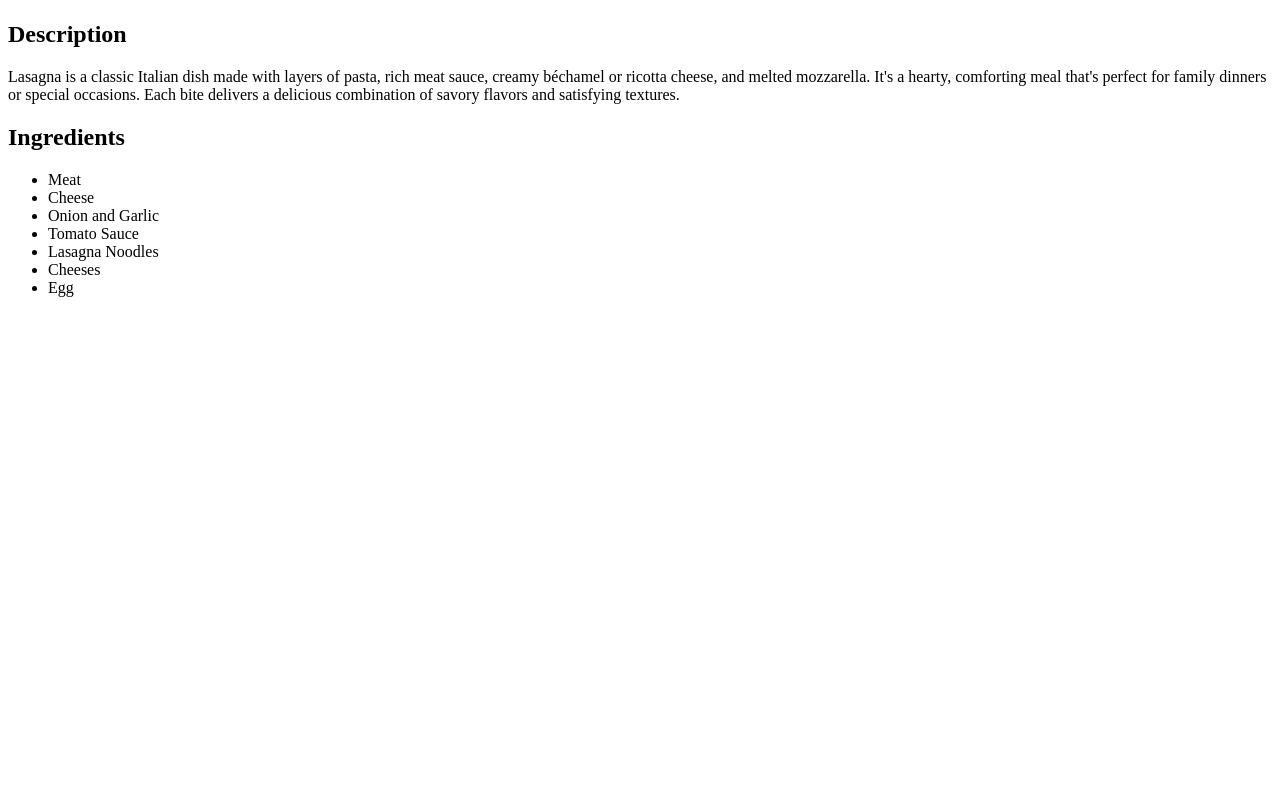
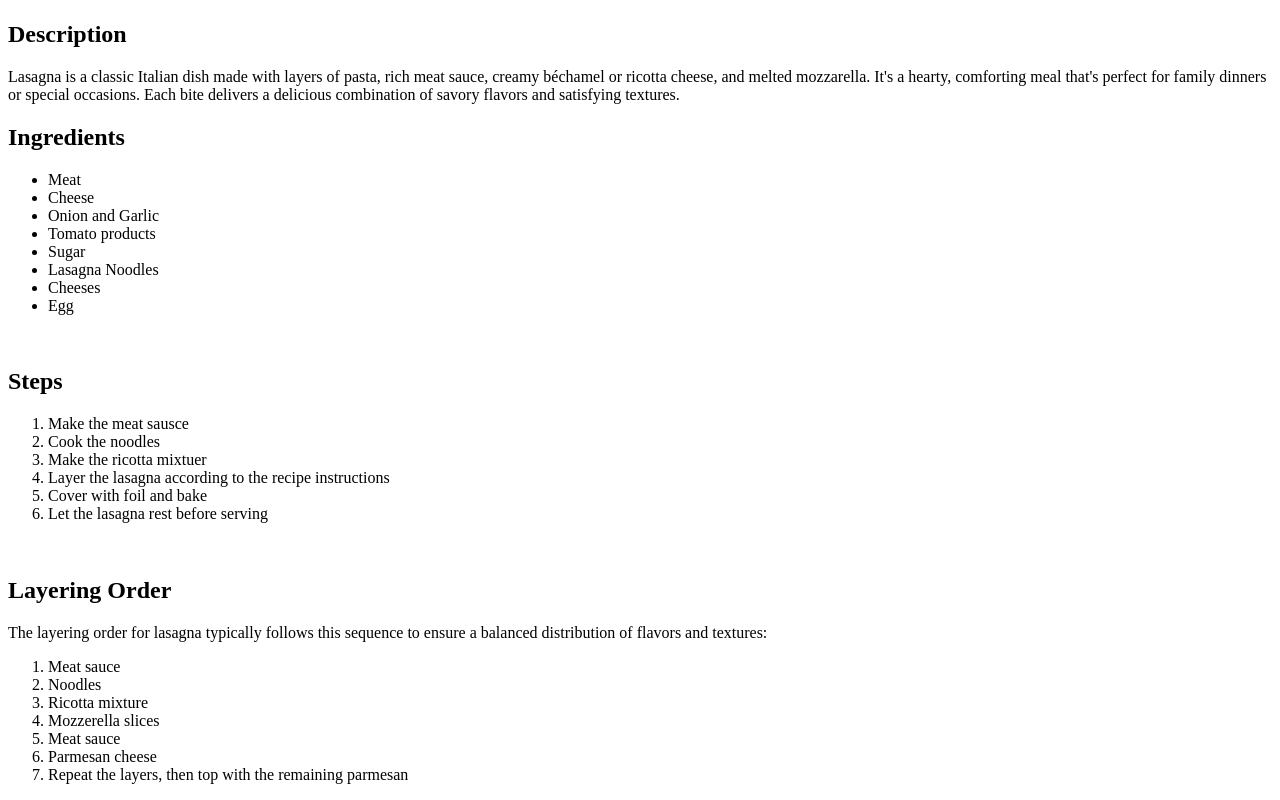
Before and after one commit to grmmjaw/odin-recipes, a plain HTML site: page recipes/lasagna.html in a window 1280 px wide. Shown: the part 401-1201 px from the top of the page. Before the commit the page ends 800 px from the top, so only its background shows below. Drawn offline with Linux system fonts and the light colour scheme.

Commit message:
Completed lasagna page

```diff
--- a/recipes/lasagna.html
+++ b/recipes/lasagna.html
@@ -30,9 +30,39 @@ Lasagna is a classic Italian dish made with layers of pasta, rich meat sauce, cr
         <li>Meat</li>
         <li>Cheese</li>
         <li>Onion and Garlic</li>
-        <li>Tomato Sauce</li>
+        <li>Tomato products</li>
+        <li>Sugar</li>
         <li>Lasagna Noodles</li>
         <li>Cheeses</li>
         <li>Egg</li>
 
     </ul>
+
+    <br>
+
+    <h2>Steps</h2>
+    <ol>
+        <li>Make the meat sausce</li>
+        <li>Cook the noodles</li>
+        <li>Make the ricotta mixtuer</li>
+        <li>Layer the lasagna according to the recipe instructions</li>
+        <li>Cover with foil and bake</li>
+        <li>Let the lasagna rest before serving</li>
+    </ol>
+
+    <br>
+
+    <h2>Layering Order</h2>
+    <p>
+The layering order for lasagna typically follows this sequence to ensure a balanced distribution of flavors and textures:
+    </p>
+
+    <ol>
+        <li>Meat sauce</li>
+        <li>Noodles</li>
+        <li>Ricotta mixture</li>
+        <li>Mozzerella slices</li>
+        <li>Meat sauce</li>
+        <li>Parmesan cheese</li>
+        <li>Repeat the layers, then top with the remaining parmesan </li>
+    </ol>
```
